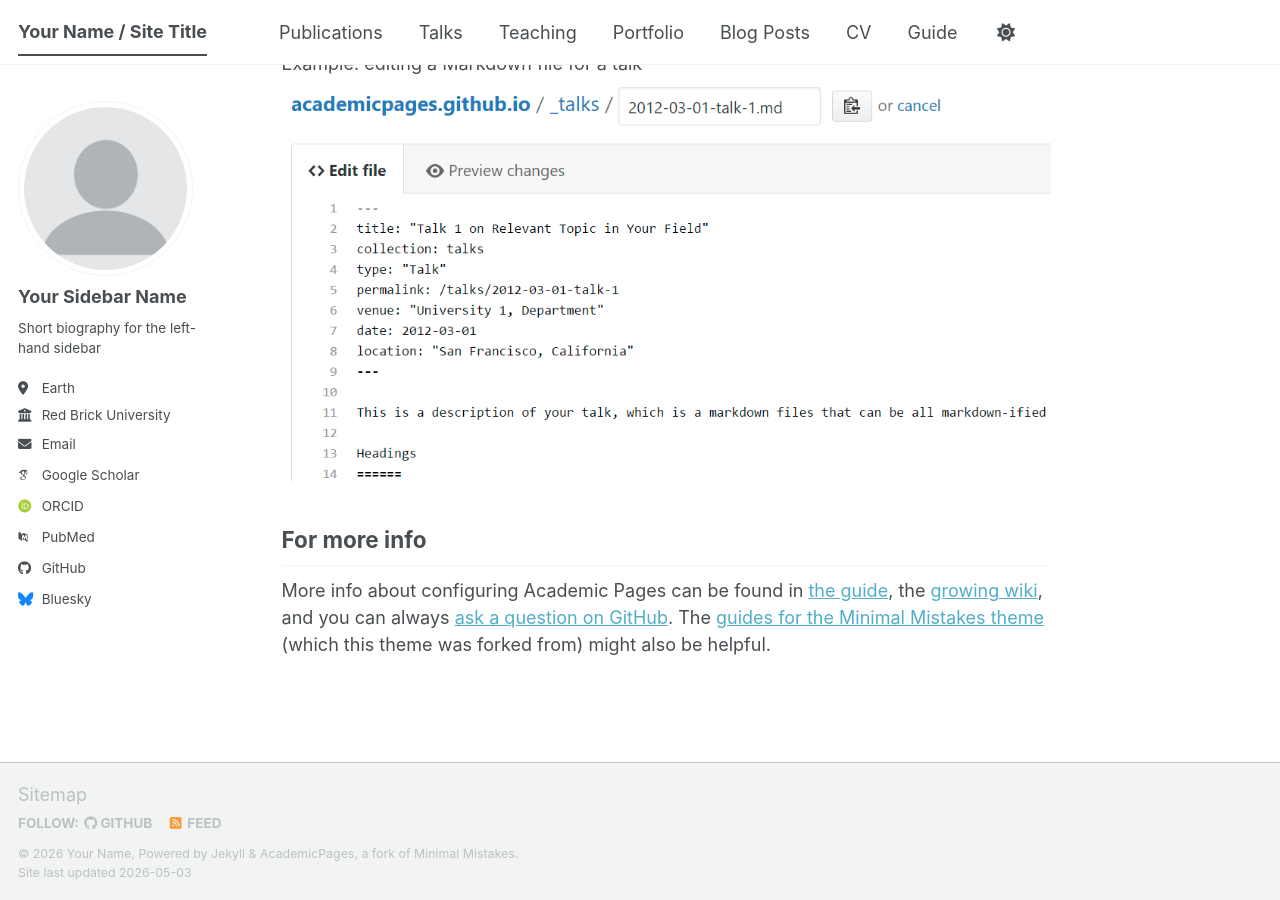
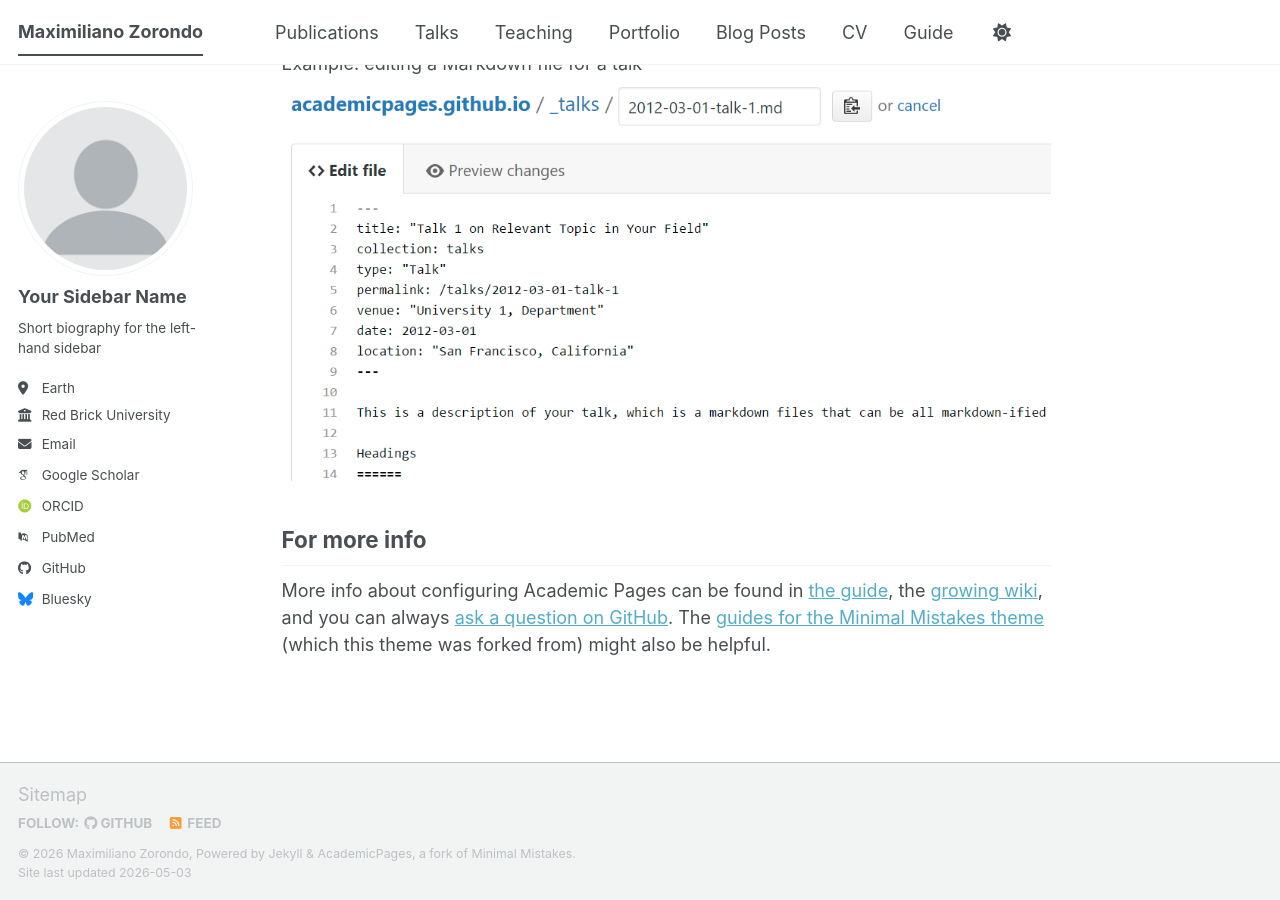
Before and after one commit to mzorondo/mzorondo.github.io, a Jekyll site: the page built from _pages/about.md, in a window 1280 px wide and 900 px high, scrolled down 2720 px. Built offline with Jekyll 4.4.1, drawn with Linux system fonts in a browser that asks for light colours; some web fonts are replaced; a script bundle is joined from its source files by our own code; library files that are not in the unit come from our copies.

Commit message:
Update site configuration with personal details

```diff
--- a/_config.yml
+++ b/_config.yml
@@ -9,14 +9,14 @@
 # Basic Site Settings
 locale                   : "en-US"
 site_theme               : "default" # The available themes options are "default", "air", "sunrise", "mint", "dirt" and "contrast"
-title                    : "Your Name / Site Title"
+title                    : "Maximiliano Zorondo"
 title_separator          : "-"
-name                     : &name "Your Name"
-description              : &description "Your Name's academic portfolio"   # Update this with a general description of your site, this is the default if not overridden by a page
-url                      : https://academicpages.github.io # The base hostname & protocol for your site e.g. "https://[your GitHub username].github.io",
+name                     : &name "Maximiliano Zorondo"
+description              : &description "Max's academic portfolio"   # Update this with a general description of your site, this is the default if not overridden by a page
+url                      : https://mzorondo.github.io # The base hostname & protocol for your site e.g. "https://[your GitHub username].github.io",
                                                            # or if you already have some other page hosted on Github then use "https://[your GitHub username].github.io/[Your Repo Name]"
 baseurl                  : "" # the subpath of your site, e.g. "/blog"
-repository               : "academicpages/academicpages.github.io"
+repository               : "mzorondo/mzorondo.github.io"
 
 # Site Author - The following control what appear as part of the author content on the side bar.
 #               If a field is blank the icon and link will not appear, otherwise it will be shown.
```
